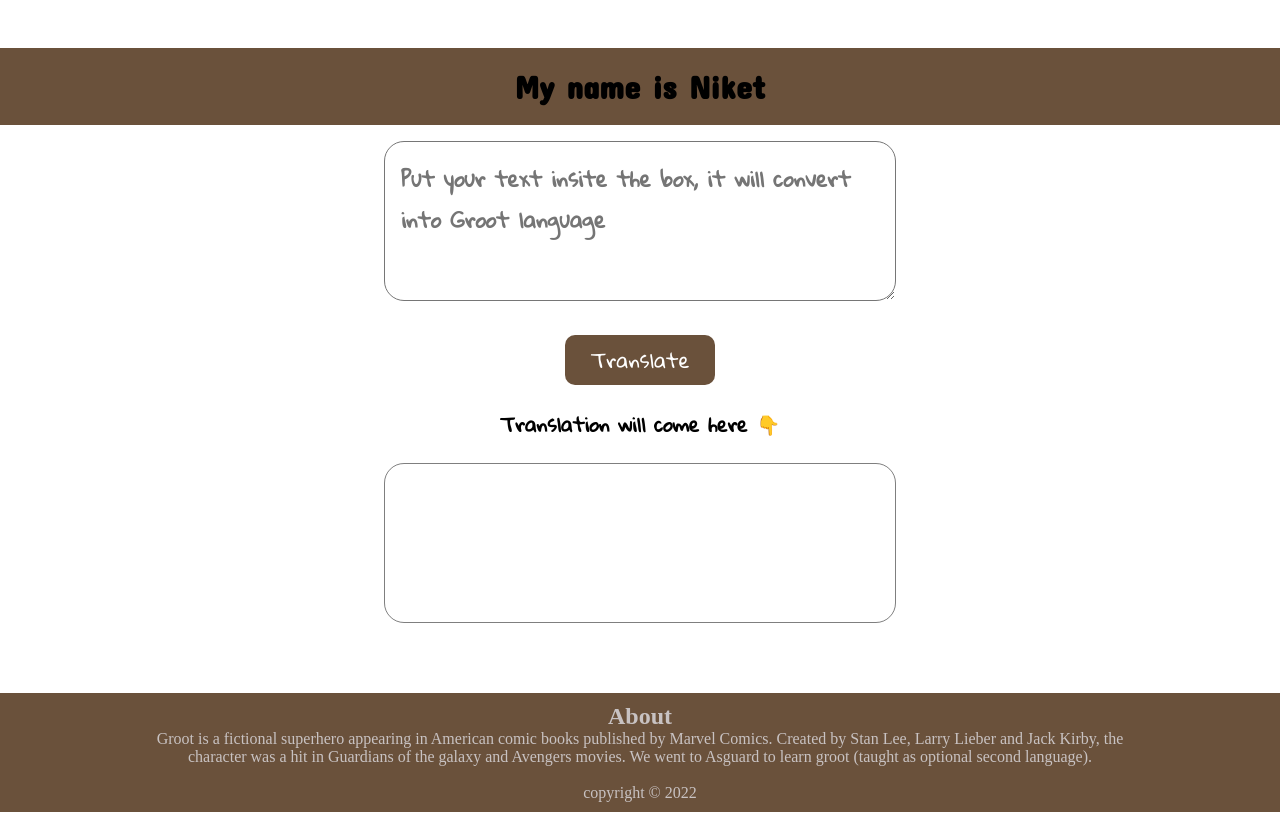
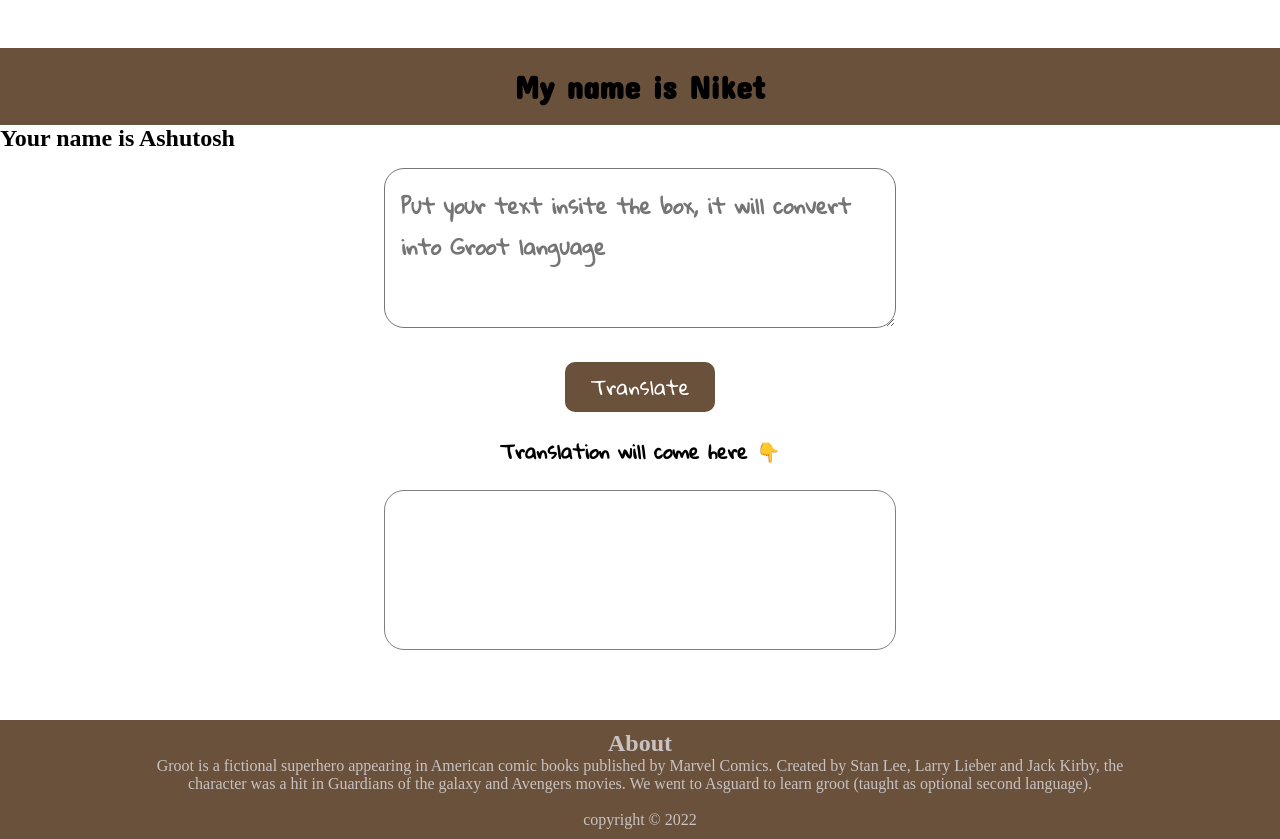
Before and after one commit to niketvns/groot-translator, a plain HTML site: page index.html in a window 1280 px wide. Shown: the part 110-949 px from the top of the page. Before the commit the page ends 922 px from the top, so only its background shows below. Drawn offline with Linux system fonts and the light colour scheme.

Commit message:
docs: a new heading added

```diff
--- a/index.html
+++ b/index.html
@@ -18,6 +18,7 @@
         </div>
         <div class="main">
             <h1>My name is Niket</h1>
+            <h2>Your name is Ashutosh</h2>
             <textarea name="user_input" id="usr-input" cols="30" rows="10"
                 placeholder="Put your text insite the box, it will convert into Groot language"></textarea><br>
             <div id="btn">
```
